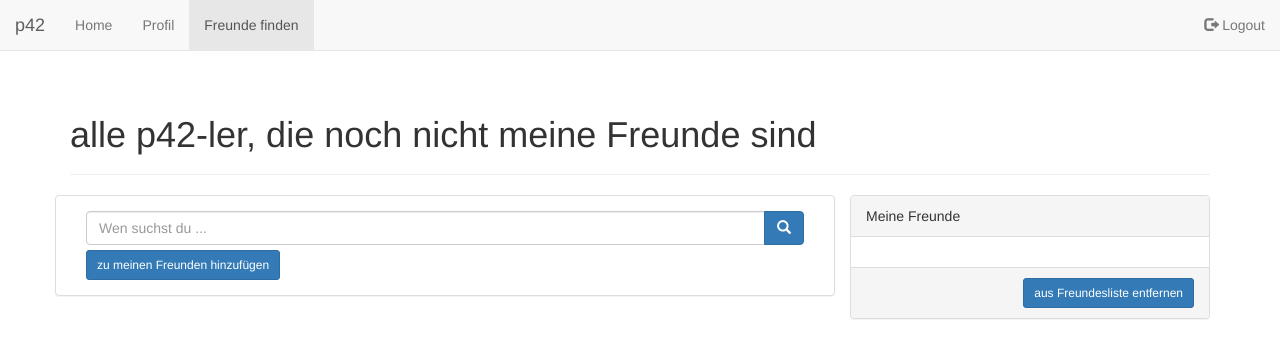
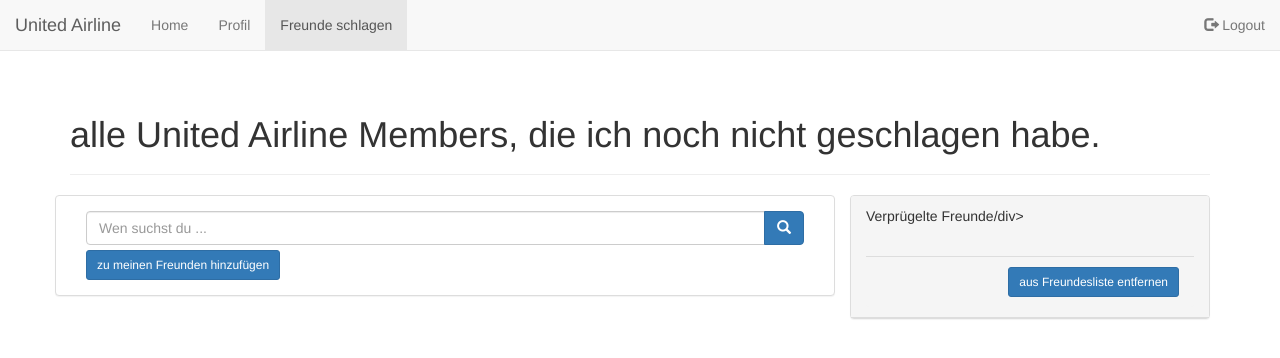
Before and after one commit to ellayel/Ajax, a PHP site: page /friends.php in a window 1280 px wide. Shown: the top 358 px of the page. Run offline with PHP 8.4, Linux system fonts and the light colour scheme; the visitor is signed in with stand-in values (Sample User, id 1); data that the repository does not hold is empty.

Commit message:
umgenennt projekt "united airline" gelöscht index "test test test"

```diff
--- a/friends.php
+++ b/friends.php
@@ -28,7 +28,7 @@ $friend_list = get_friend_list($user_id);
   <meta charset="utf-8">
   <meta http-equiv="X-UA-Compatible" content="IE=edge">
   <meta name="viewport" content="width=device-width, initial-scale=1">
-  <title>p42 - Freunde finden</title>
+  <title>United Airline - Freunde schlagen</title>
   <!-- Bootstrap Styles -->
   <link rel="stylesheet" href="css/bootstrap.min.css">
   <!-- eigene Styles -->
@@ -42,13 +42,13 @@ $friend_list = get_friend_list($user_id);
           <span class="sr-only">Menü anzeigen</span>
           <span class="glyphicon glyphicon-menu-down" aria-hidden="true"></span>
         </button>
-        <a class="navbar-brand" href="#">p42</a>
+        <a class="navbar-brand" href="#">United Airline</a>
       </div>
       <div class="collapse navbar-collapse" id="p42-navbar">
         <ul class="nav navbar-nav">
           <li><a href="home.php">Home</a></li>
           <li><a href="profil.php">Profil</a></li>
-          <li class="active"><a href="#">Freunde finden</a></li>
+          <li class="active"><a href="#">Freunde schlagen</a></li>
         </ul>
         <ul class="nav navbar-nav navbar-right">
           <li><a href="index.php"><span class="glyphicon glyphicon-log-out" aria-hidden="true"></span> Logout</a></li>
@@ -60,7 +60,7 @@ $friend_list = get_friend_list($user_id);
   <div class="container">
 
     <div class="page-header">
-      <h1>alle p42-ler, die noch nicht meine Freunde sind</h1>
+      <h1>alle United Airline Members, die ich noch nicht geschlagen habe.</h1>
     </div>
     <div class="row">
       <div class="col-sm-8"> <!-- Hauptinhalt -->
@@ -118,7 +118,7 @@ $friend_list = get_friend_list($user_id);
 
           <form method="post" action="<?PHP echo $_SERVER['PHP_SELF'] ?>" >
             <div class="panel panel-default">
-              <div class="panel-heading">Meine Freunde</div>
+              <div class="panel-heading">Verprügelte Freunde/div>
               <div class="panel-body" id="friend_list">
                 <?php while($user = mysqli_fetch_assoc($friend_list)) { ?>
                   <!-- Die Klasse my_friend für AJAX-Requests -->
--- a/index.php
+++ b/index.php
@@ -1,7 +1,3 @@
-Test Test TEST !!!
-
-
-
 <?php
   session_start();
   if(isset($_SESSION['id'])) unset($_SESSION['id']);
@@ -72,7 +68,7 @@ Test Test TEST !!!
   <meta http-equiv="X-UA-Compatible" content="IE=edge">
   <meta name="viewport" content="width=device-width, initial-scale=1">
   <!-- Die drei vorausgehenden meta-Tags *müssen* vor allen anderen Inhalten des head stehen -->
-  <title>p42 - Login</title>
+  <title>United Airline - Login</title>
   <!-- Bootstrap Styles -->
   <link rel="stylesheet" href="css/bootstrap.min.css">
   <!-- eigene Styles -->
--- a/profil.php
+++ b/profil.php
@@ -76,7 +76,7 @@ $last_update = $update_time['day'] . "." . $update_time['month'] . "." . $update
   <meta http-equiv="X-UA-Compatible" content="IE=edge">
   <meta name="viewport" content="width=device-width, initial-scale=1">
   <!-- Die drei vorausgehenden meta-Tags *müssen* vor allen anderen Inhalten des head stehen -->
-  <title>p42 - Profil</title>
+  <title>United Airline - Mein Profil</title>
   <!-- Bootstrap Styles -->
   <link rel="stylesheet" href="css/bootstrap.min.css">
   <!-- eigene Styles -->
@@ -95,7 +95,7 @@ $last_update = $update_time['day'] . "." . $update_time['month'] . "." . $update
           <!-- Wir ersetzen drei waagerechte Striche (Burgermenü) durch Glyphicon -->
           <span class="glyphicon glyphicon-menu-down" aria-hidden="true"></span>
         </button>
-        <a class="navbar-brand" href="#">p42</a>
+        <a class="navbar-brand" href="#">United Airline</a>
       </div>
       <!-- Sichtbarer Inhalt des Menüs -->
       <div class="collapse navbar-collapse" id="p42-navbar">
@@ -103,7 +103,7 @@ $last_update = $update_time['day'] . "." . $update_time['month'] . "." . $update
           <li><a href="home.php">Home</a></li>
           <!-- Der Menüpunkt der aktuellen Seite ist mit class="active" markiert und ist nicht verlinkt -->
           <li class="active"><a href="#">Profil</a></li>
-          <li><a href="friends.php">Freunde finden</a></li>
+          <li><a href="friends.php">Freunde schlagen</a></li>
         </ul>
         <!-- rechtsbündiger Inhalt -->
         <ul class="nav navbar-nav navbar-right">
```
Also changed, not shown: home.php (+5 -5 lines).
